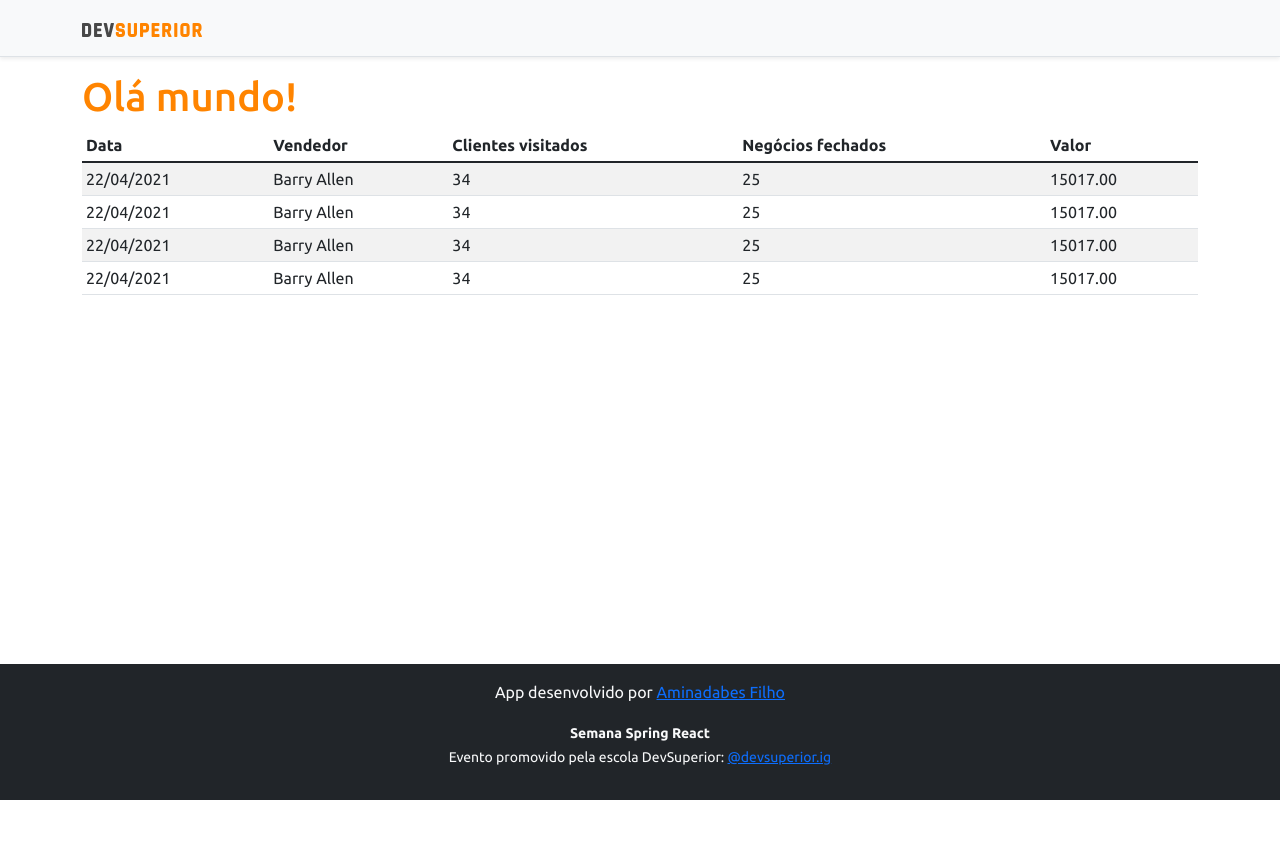
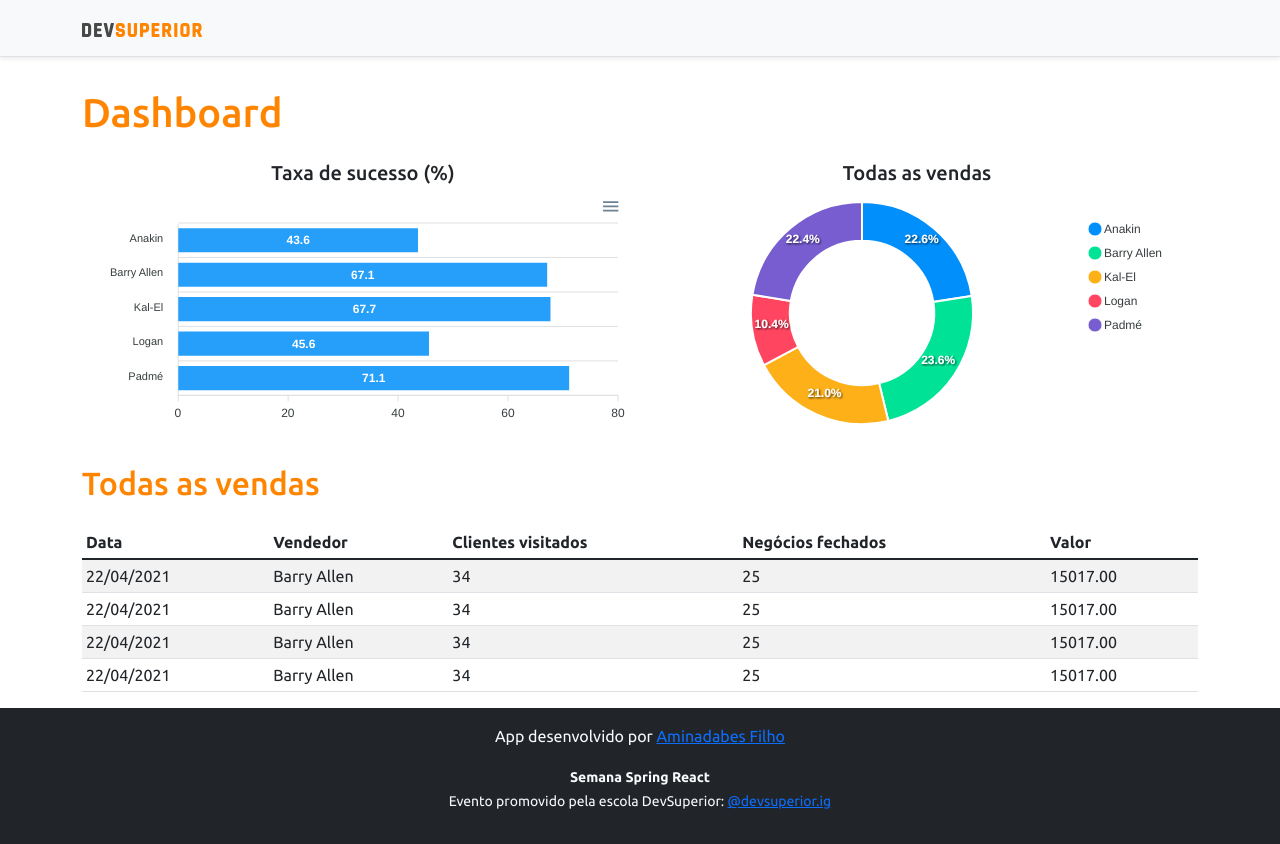
Before and after one commit to aminadabes/vendas, a React (Create React App) app in the folder frontend/: page / in a window 1280 px wide. Before the commit the page ends 800 px from the top, so only its background shows below. Built offline with nearby package versions, Linux system fonts and the light colour scheme.

Commit message:
Static charts

```diff
--- a/frontend/package.json
+++ b/frontend/package.json
@@ -10,8 +10,10 @@
     "@types/node": "^12.20.36",
     "@types/react": "^17.0.34",
     "@types/react-dom": "^17.0.11",
+    "apexcharts": "^3.29.0",
     "bootstrap": "^5.1.3",
     "react": "^17.0.2",
+    "react-apexcharts": "^1.3.9",
     "react-dom": "^17.0.2",
     "react-scripts": "4.0.3",
     "typescript": "^4.4.4",
--- a/frontend/src/App.tsx
+++ b/frontend/src/App.tsx
@@ -1,4 +1,6 @@
+import BarChat from "components/BarChat";
 import DataTable from "components/DataTable";
+import DonutChat from "components/DonutChart";
 import Footer from "components/footer";
 import NavBar from "components/navbar";
 
@@ -7,7 +9,24 @@ function App() {
     <>
       <NavBar />
       <div className="container">
-        <h1 className="text-primary">Olá mundo!</h1>
+        <h1 className="text-primary py-3">Dashboard</h1>
+
+        <div className="row px-3">
+          <div className="col-sm-6">
+            <h5 className="text-center text-secundary">Taxa de sucesso (%)</h5>
+            <BarChat />
+          </div>
+
+          <div className="col-sm-6">
+          <h5 className="text-center text-secundary">Todas as vendas</h5>
+            <DonutChat />
+          </div>
+        </div>
+
+        <div className="py-3">
+          <h2 className="text-primary"> Todas as vendas </h2>
+        </div>
+
         <DataTable />
       </div>
       <Footer/>
--- /dev/null
+++ b/frontend/src/components/BarChat/index.tsx
@@ -0,0 +1,36 @@
+import Chart from 'react-apexcharts';
+
+
+const BarChat = () => {
+
+    const options = {
+        plotOptions: {
+            bar: {
+                horizontal: true,
+            }
+        },
+    };
+
+    const mockData = {
+        labels: {
+            categories: ['Anakin', 'Barry Allen', 'Kal-El', 'Logan', 'Padmé']
+        },
+        series: [
+            {
+                name: "% Sucesso",
+                data: [43.6, 67.1, 67.7, 45.6, 71.1]
+            }
+        ]
+    };
+
+    return (
+        <Chart
+            options = {{...options, xaxis: mockData.labels}}
+            series = {mockData.series}
+            type = "bar"
+            height = "240"
+        />
+    );
+}
+
+export default BarChat;
--- a/frontend/src/components/DataTable/index.tsx
+++ b/frontend/src/components/DataTable/index.tsx
@@ -40,7 +40,6 @@ const DataTable = () => {
                         <td>25</td>
                         <td>15017.00</td>
                     </tr>
-
                 </tbody>
             </table>
         </div>
--- /dev/null
+++ b/frontend/src/components/DonutChart/index.tsx
@@ -0,0 +1,27 @@
+import Chart from 'react-apexcharts';
+
+
+const DonutChat = () => {
+
+    const mockData = {
+        series: [477138, 499928, 444867, 220426, 473088],
+        labels: ['Anakin', 'Barry Allen', 'Kal-El', 'Logan', 'Padmé']
+    }
+
+    const options = {
+        legend: {
+            show: true
+        }
+    }
+
+    return (
+        <Chart
+            options = {{...options, labels: mockData.labels}}
+            series = {mockData.series}
+            type = "donut"
+            height = "240"
+        />
+    );
+}
+
+export default DonutChat;
```
Also changed, not shown: 1 other file (tests, documents, lock files or other folders). Lines whose indentation alone changed are shown as unchanged.
